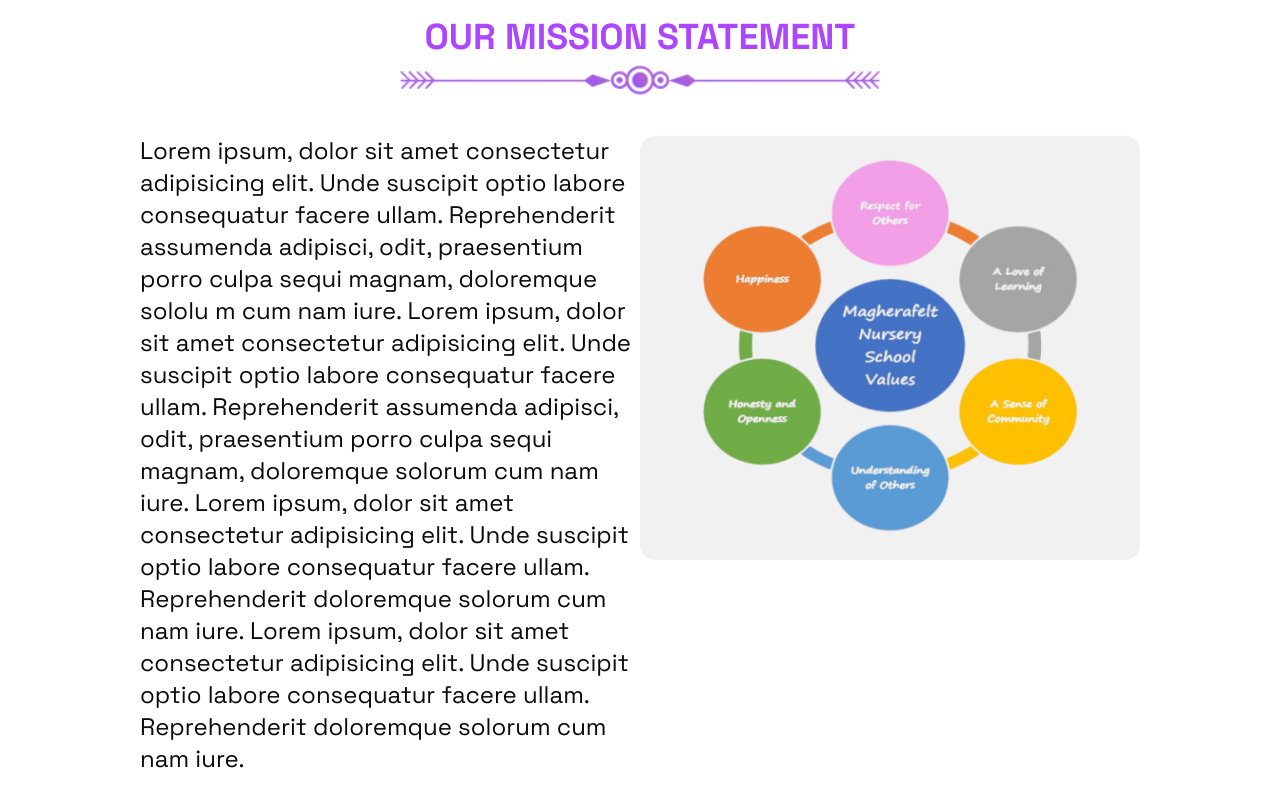
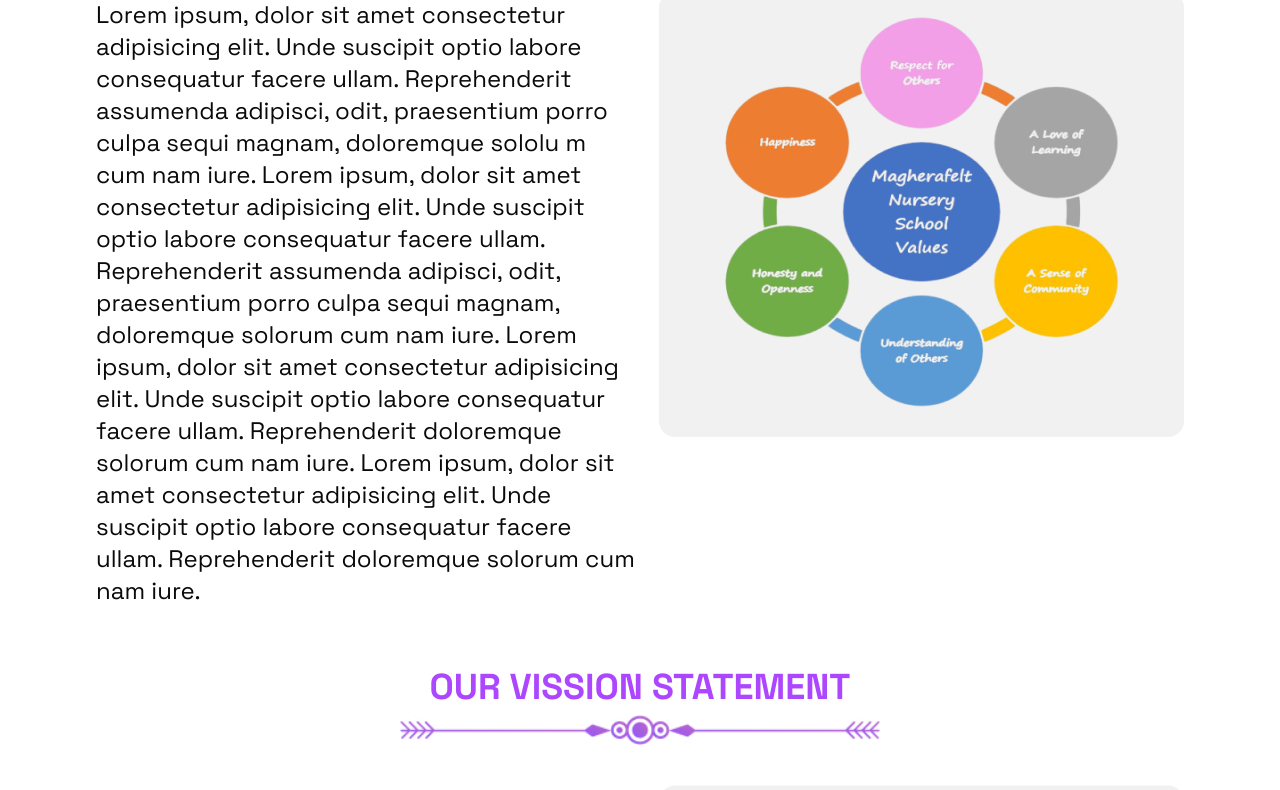
Before and after one commit to Ezekiel-Faith/Smart-School, a React (Vite) app: page / in a window 1280 px wide. Shown: the part 1797-2587 px from the top of the page. Built offline with nearby package versions, Linux system fonts and the light colour scheme.

Commit message:
done with the homepage correction

```diff
--- a/package.json
+++ b/package.json
@@ -21,6 +21,7 @@
     "lucide-react": "^0.511.0",
     "react": "^19.1.0",
     "react-dom": "^19.1.0",
+    "react-intersection-observer": "^9.16.0",
     "swiper": "^11.2.10",
     "tailwind-merge": "^3.3.0",
     "tailwindcss": "^4.1.7"
--- /dev/null
+++ b/src/Component/AnimateOnScroll.jsx
@@ -0,0 +1,45 @@
+// src/components/AnimateOnScroll.jsx
+import React from 'react';
+import { useInView } from 'react-intersection-observer';
+
+/**
+ * A reusable component to apply scroll-based animations to its children.
+ * Content will animate in when entering the viewport and out when leaving.
+ *
+ * @param {object} props - Component props.
+ * @param {React.ReactNode} props.children - The content to be animated.
+ * @param {number} [props.threshold=0.2] - The percentage of the element that must be visible to trigger the animation.
+ * @param {string} [props.animationClasses='opacity-0 translate-y-10'] - Tailwind CSS classes for the element when it's out of view.
+ * @param {string} [props.inViewClasses='opacity-100 translate-y-0'] - Tailwind CSS classes for the element when it's in view.
+ * @param {string} [props.transition='transition-all duration-1000 ease-out'] - Tailwind CSS transition classes.
+ * @param {string} [props.delay=''] - Optional Tailwind CSS delay class (e.g., 'delay-200').
+ * @param {string} [props.className=''] - Additional Tailwind CSS classes to apply to the wrapper div.
+ * @param {object} [props.rest] - Any other props to pass to the wrapper div.
+ */
+export default function AnimateOnScroll({
+  children,
+  threshold = 0.2,
+  animationClasses = 'opacity-0 translate-y-10', // Classes when out of view
+  inViewClasses = 'opacity-100 translate-y-0', // Classes when in view
+  transition = 'transition-all duration-1000 ease-out', // Common transition
+  delay = '', // Optional delay, e.g., 'delay-200'
+  className = '', // Additional classes for the wrapper
+  ...props // Pass any other props like id, data-testid etc. to the wrapper div
+}) {
+  const { ref, inView } = useInView({
+    threshold,
+    // triggerOnce: false // This is the default, so explicitly setting it is optional but good for clarity
+  });
+
+  return (
+    <div
+      ref={ref}
+      className={`${transition} ${delay} ${
+        inView ? inViewClasses : animationClasses
+      } ${className}`}
+      {...props}
+    >
+      {children}
+    </div>
+  );
+}
--- a/src/Component/MarqueeSection.jsx
+++ b/src/Component/MarqueeSection.jsx
@@ -15,14 +15,14 @@
   return (
     <div>
       {/* Marquee Section */}
-      <section className='bg-purple-950 w-full h-12 mb-20 overflow-hidden'>
+      <section className='bg-purple-950 w-full h-8 md:h-10 xl:h-12 mb-5 xl:20 overflow-hidden'>
         <div
           className='whitespace-nowrap flex'
           style={{
             animation: 'marquee 30s linear infinite'
           }}
         >
-          <p className='text-white text-2xl mt-2 font-space-grotesk'>
+          <p className='text-white text-2xl  md:mt-1 xl:mt-2 font-space-grotesk'>
             {text}
           </p>
         </div>
--- a/src/Component/Mission.jsx
+++ b/src/Component/Mission.jsx
@@ -1,69 +1,43 @@
 import React from 'react';
 import underline from '../Asset/title_shape-underline.jpg';
 import mission from '../Asset/mission-image.png';
-import { motion } from 'framer-motion';
+import AnimateOnScroll from './AnimateOnScroll';
 
 const Mission = () => {
-  const containerVariants = {
-      hidden: { opacity: 0, scale: 0.95 },
-      visible: {
-        opacity: 1,
-        scale: 1,
-        transition: {
-          duration: 1.9,
-          ease: 'easeOut',
-          staggerChildren: 0.2,
-        },
-      },
-    };
-
-    const itemVariants = {
-      hidden: { opacity: 0, y: 30 },
-      visible: {
-        opacity: 1,
-        y: 0,
-        transition: {
-          duration: 1,
-          ease: 'easeOut',
-        },
-      },
-    };
-
   return (
     <div>
-        {/* Our Mision Statement Section */}
-        <section className='mt-25'>
-          <motion.div
-            variants={containerVariants}
-            initial="hidden"
-            whileInView="visible"
-            viewport={{ once: false, amount: 0.3 }} // ✅ Enables scroll-up animation
-          >
-            <motion.h1
-              className='text-purple-500 text-xl md:text-4xl text-center font-bold mt-3 font-space-grotesk'
-              variants={itemVariants}
-            >
+      {/* Our Mission Statement Section */}
+      <section className='mt-5 xl:mt-10'>
+        <AnimateOnScroll>
+        <h1 className='text-purple-500 text-xl md:text-4xl text-center font-bold mt-3 font-space-grotesk'>
           OUR MISSION STATEMENT
-            </motion.h1>
+        </h1>
+        </AnimateOnScroll>
 
-            <motion.img
+         <AnimateOnScroll>
+        <img
           src={underline}
           alt='underline image'
           className='w-60 md:w-120 h-auto mx-auto flex justify-center items-center mt-2'
-              variants={itemVariants}
         />
+        </AnimateOnScroll>
 
-            <div className="flex flex-col-reverse xl:flex-row md:justify-between  items-start w-full mt-10">
-              <motion.div className="flex-1 flex justify-start mt-2 md:mt-0" variants={itemVariants}>
+        <div className="flex flex-col-reverse xl:flex-row md:justify-between items-start w-full mt-5">
+          <div className="flex-1 flex justify-start mt-2 md:mt-0 xl:mt-2">
+            <AnimateOnScroll>
             <p className='text-sm md:text-2xl'>
+
               Lorem ipsum, dolor sit amet consectetur adipisicing elit. Unde suscipit optio labore consequatur facere ullam. Reprehenderit assumenda adipisci, odit, praesentium porro culpa sequi magnam, doloremque sololu m cum nam iure. Lorem ipsum, dolor sit amet consectetur adipisicing elit. Unde suscipit optio labore consequatur facere ullam. Reprehenderit assumenda adipisci, odit, praesentium porro culpa sequi magnam, doloremque solorum cum nam iure. Lorem ipsum, dolor sit amet consectetur adipisicing elit. Unde suscipit optio labore consequatur facere ullam. Reprehenderit doloremque solorum cum nam iure. Lorem ipsum, dolor sit amet consectetur adipisicing elit. Unde suscipit optio labore consequatur facere ullam. Reprehenderit doloremque solorum cum nam iure.
             </p>
-              </motion.div>
-              <motion.div className="flex-1 flex justify-end" variants={itemVariants}>
-                <img src={mission} alt='vission-image'className='md:w-200 xl:w-auto  mb-8' />
-              </motion.div>
+            </AnimateOnScroll>
           </div>
-          </motion.div>
+          <div className="flex-1 flex justify-end">
+            <AnimateOnScroll>
+            <img src={mission} alt='vission-image' className='md:w-200 xl:w-auto mb-8' />
+            </AnimateOnScroll>
+          </div>
+        </div>
+
       </section>
     </div>
   );
--- a/src/Component/Principal.jsx
+++ b/src/Component/Principal.jsx
@@ -1,70 +1,51 @@
 import React from 'react';
 import underline from '../Asset/title_shape-underline.jpg';
 import principal from '../Asset/principal-img.jpg';
-import { motion } from 'framer-motion';
+import AnimateOnScroll from './AnimateOnScroll';
 
 const Principal = () => {
-   const containerVariants = {
-     hidden: { opacity: 0, scale: 0.95 },
-     visible: {
-       opacity: 1,
-       scale: 1,
-       transition: {
-         duration: 1.9,
-         ease: 'easeOut',
-         staggerChildren: 0.2,
-       },
-     },
-   };
-
-   const itemVariants = {
-     hidden: { opacity: 0, y: 30 },
-     visible: {
-       opacity: 1,
-       y: 0,
-       transition: {
-         duration: 1,
-         ease: 'easeOut',
-       },
-     },
-   };
-
   return (
     <div>
       {/* Our Vision Statement Section */}
-       <section className='mt-25'>
-         <motion.div
-           variants={containerVariants}
-           initial="hidden"
-           whileInView="visible"
-           viewport={{ once: false, amount: 0.3 }} // ✅ Enables scroll-up animation
-         >
-           <motion.h1
-             className='text-purple-500 text-xl md:text-4xl text-center font-bold mt-3 font-space-grotesk'
-             variants={itemVariants}
-           >
+      <section className='mt-10 xl:mt-25'>
+
+
+        <div>
+          <AnimateOnScroll>
+          <h1 className='text-purple-500 text-xl md:text-4xl text-center font-bold mt-3 font-space-grotesk'>
             OUR PRINCIPAL STATEMENT
-           </motion.h1>
+          </h1>
+          </AnimateOnScroll>
 
-           <motion.img
+          <AnimateOnScroll>
+          <img
             src={underline}
             alt='underline image'
             className='w-60 md:w-120 h-auto mx-auto flex justify-center items-center mt-2'
-             variants={itemVariants}
           />
+          </AnimateOnScroll>
 
-           <div className="flex flex-col-reverse xl:flex-row md:justify-between  items-start w-full mt-5">
-            <motion.div className="flex-1 flex justify-start" variants={itemVariants}>
-               <img src={principal} alt='Principal'className='md:w-200 xl:w-auto  mt-4' />
-             </motion.div>
-             <motion.div className="flex-1 flex xl:justify-end mt-5 md:mt-0" variants={itemVariants}>
+
+          <div className="flex flex-col-reverse xl:flex-row md:justify-between items-start w-full mt-15">
+            <div className="flex-1 flex justify-start">
+              <AnimateOnScroll>
+              <img
+                src={principal}
+                alt='Principal'
+                className='md:w-200 xl:w-auto mt-4'
+              />
+              </AnimateOnScroll>
+            </div>
+            <div className="flex-1 flex xl:justify-end mt-5 md:mt-0">
+              <AnimateOnScroll>
               <p className='text-sm md:text-2xl'>
                 Lorem ipsum, dolor sit amet consectetur adipisicing elit. Unde suscipit optio labore consequatur facere ullam. Reprehenderit assumenda adipisci, odit, praesentium porro culpa sequi magnam, doloremque sololu m cum nam iure. Lorem ipsum, dolor sit amet consectetur adipisicing elit. Unde suscipit optio labore consequatur facere ullam. Reprehenderit assumenda adipisci, odit, praesentium porro culpa sequi magnam, doloremque solorum cum nam iure. Lorem ipsum, dolor sit amet consectetur adipisicing elit. Unde suscipit optio labore consequatur facere ullam. Reprehenderit doloremque solorum cum nam iure. Lorem ipsum, dolor sit amet consectetur adipisicing elit. Unde suscipit optio labore consequatur facere ullam. Reprehenderit doloremque solorum cum nam.
               </p>
-             </motion.div>
+              </AnimateOnScroll>
+            </div>
+          </div>
 
         </div>
-         </motion.div>
       </section>
     </div>
   );
--- a/src/Component/Vission.jsx
+++ b/src/Component/Vission.jsx
@@ -1,70 +1,47 @@
 import React from 'react';
 import underline from '../Asset/title_shape-underline.jpg';
 import vision from '../Asset/vision-image.jpg';
-import { motion } from 'framer-motion'; // Import motion
+import AnimateOnScroll from './AnimateOnScroll';
 
 const Vission = () => {
-  // Define variants for the animation
-  const containerVariants = {
-    hidden: { opacity: 0, scale: 0.95 },
-    visible: {
-      opacity: 1,
-      scale: 1,
-      transition: {
-        duration: 1.9,
-        ease: 'easeOut',
-        staggerChildren: 0.2,
-      },
-    },
-  };
-
-  const itemVariants = {
-    hidden: { opacity: 0, y: 30 },
-    visible: {
-      opacity: 1,
-      y: 0,
-      transition: {
-        duration: 1,
-        ease: 'easeOut',
-      },
-    },
-  };
-
   return (
     <div>
       {/* Our Vision Statement Section */}
-      <section className='mt-25'>
-        <motion.div
-          variants={containerVariants}
-          initial="hidden"
-          whileInView="visible"
-          viewport={{ once: false, amount: 0.3 }} // ✅ Enables scroll-up animation
-        >
-          <motion.h1
-            className='text-purple-500 text-xl md:text-4xl text-center font-bold mt-3 font-space-grotesk'
-            variants={itemVariants}
-          >
+      <section className='mt-10 xl:mt-15'>
+        <div>
+          <AnimateOnScroll>
+          <h1 className='text-purple-500 text-xl md:text-4xl text-center font-bold mt-3 font-space-grotesk'>
             OUR VISSION STATEMENT
-          </motion.h1>
+          </h1>
 
-          <motion.img
+          <img
             src={underline}
             alt='underline image'
             className='w-60 md:w-120 h-auto mx-auto flex justify-center items-center mt-2'
-            variants={itemVariants}
           />
+          </AnimateOnScroll>
+
 
           <div className="flex flex-col-reverse xl:flex-row md:justify-between items-start w-full mt-10">
-            <motion.div className="flex-1 flex justify-start mt-5 md:mt-0" variants={itemVariants}>
+            <div className="flex-1 flex justify-start mt-5 md:mt-0">
+              <AnimateOnScroll>
               <p className='text-sm md:text-2xl'>
                 Lorem ipsum, dolor sit amet consectetur adipisicing elit. Unde suscipit optio labore consequatur facere ullam. Reprehenderit assumenda adipisci, odit, praesentium porro culpa sequi magnam, doloremque sololu m cum nam iure. Lorem ipsum, dolor sit amet consectetur adipisicing elit. Unde suscipit optio labore consequatur facere ullam. Reprehenderit assumenda adipisci, odit, praesentium porro culpa sequi magnam, doloremque solorum cum nam iure. Lorem ipsum, dolor sit amet consectetur adipisicing elit. Unde suscipit optio labore consequatur facere ullam. Reprehenderit doloremque solorum cum nam iure. Lorem ipsum, dolor sit amet consectetur adipisicing elit. Unde suscipit optio labore consequatur facere ullam. Reprehenderit doloremque solorum cum nam iure.
               </p>
-            </motion.div>
-            <motion.div className="flex-1 flex justify-end" variants={itemVariants}>
-              <img src={vision} alt='vission-image' className='md:w-200 xl:w-auto  mb-8' />
-            </motion.div>
+              </AnimateOnScroll>
+            </div>
+            <div className="flex-1 flex justify-end">
+              <AnimateOnScroll>
+              <img
+                src={vision}
+                alt='vission-image'
+                className='md:w-200 xl:w-auto mb-2'
+              />
+              </AnimateOnScroll>
+            </div>
           </div>
-        </motion.div>
+
+        </div>
       </section>
     </div>
   );
--- a/src/Component/imageSlider.jsx
+++ b/src/Component/imageSlider.jsx
@@ -27,7 +27,7 @@
   }, []);
 
   return (
-    <div className="w-full h-[500px] sm:h-[500px] md:h-[600px] lg:h-[730px] overflow-hidden relative">
+    <div className="w-full h-[300px] sm:h-[500px] md:h-[600px] lg:h-[730px] overflow-hidden relative">
       <img
         src={images[currentIndex]}
         alt="Slider"
--- a/src/Component/sliderButton.jsx
+++ b/src/Component/sliderButton.jsx
@@ -15,12 +15,12 @@
   return (
     <div>
       {/* Slider Indicator Buttons */}
-      <div className='w-full bg-white h-18 flex justify-center items-center gap-2 p-4'>
+      <div className='w-full bg-white h-12 md:18 flex justify-center items-center gap-2 p-4'>
         {[0, 1, 2].map((index) => (
           <button
             key={index}
             onClick={() => setActiveIndex(index)}
-            className={`relative rounded-4xl h-2 w-15 md:w-35 overflow-hidden
+            className={`relative rounded-4xl h-2 w-10 md:w-20 xl:w-35 overflow-hidden
               ${activeIndex === index ? 'bg-gray-600' : 'bg-gray-400'}`}
           />
         ))}
--- a/src/Component/whySmartSchool.jsx
+++ b/src/Component/whySmartSchool.jsx
@@ -59,7 +59,7 @@
         />
 
         {/* Grid without containerVariants */}
-        <div className='grid grid-cols-2 md:grid-cols-3 gap-10 py-10 md:py-20 px-2 md:px-10 xl:px-65 mx-5'>
+        <div className='grid grid-cols-1 xl:grid-cols-3 gap-10 py-10 md:py-10 px-2 md:px-10 xl:px-65 mx-5'>
           {items.map((item, index) => (
             <motion.div
               key={index}
--- a/src/index.css
+++ b/src/index.css
@@ -74,6 +74,13 @@
   --sidebar-accent-foreground: oklch(0.205 0 0);
   --sidebar-border: oklch(0.922 0 0);
   --sidebar-ring: oklch(0.708 0 0);
+  --color-white: #fff;
+  --color-black: #000;
+  --color-gray-700: #374151;
+  --color-gray-300: #d1d5db;
+  --color-primary-color: #facc15;
+  --color-pink: #ed7884;
+  --color-purple: #9055ff;
 }
 
 .dark {
@@ -120,6 +127,10 @@
   body {
     font-family: 'Space Grotesk';
   }
+   /* about */
+  .about-container {
+    @apply w-[90%] md:w-[85%] mx-auto py-4;
+  }
 }
 
 
--- a/src/pages/Home.jsx
+++ b/src/pages/Home.jsx
@@ -12,18 +12,19 @@
 const Home = () => {
   return (
     <>
-    <div>
      <ImageSlider/>
      <SliderButton/>
      <MarqueeSection/>
+
+     <div className='about-container'>
+
      <WhySmartSchool/>
-     <div className='mx-5 md:mx-15 xl:mx-35'>
-       <Mission/>
-       <Vission/>
-       <Principal/>
-     </div>
+     <Mission/>
+      <Vission/>
+      <Principal/>
+      </div>
+
      <Testimonials/>
-    </div>
     </>
   )
 }
```
Also changed, not shown: src/Component/Testimonials.jsx (+20 -7 lines), 1 other file (tests, documents, lock files or other folders). Lines whose indentation alone changed are shown as unchanged.
